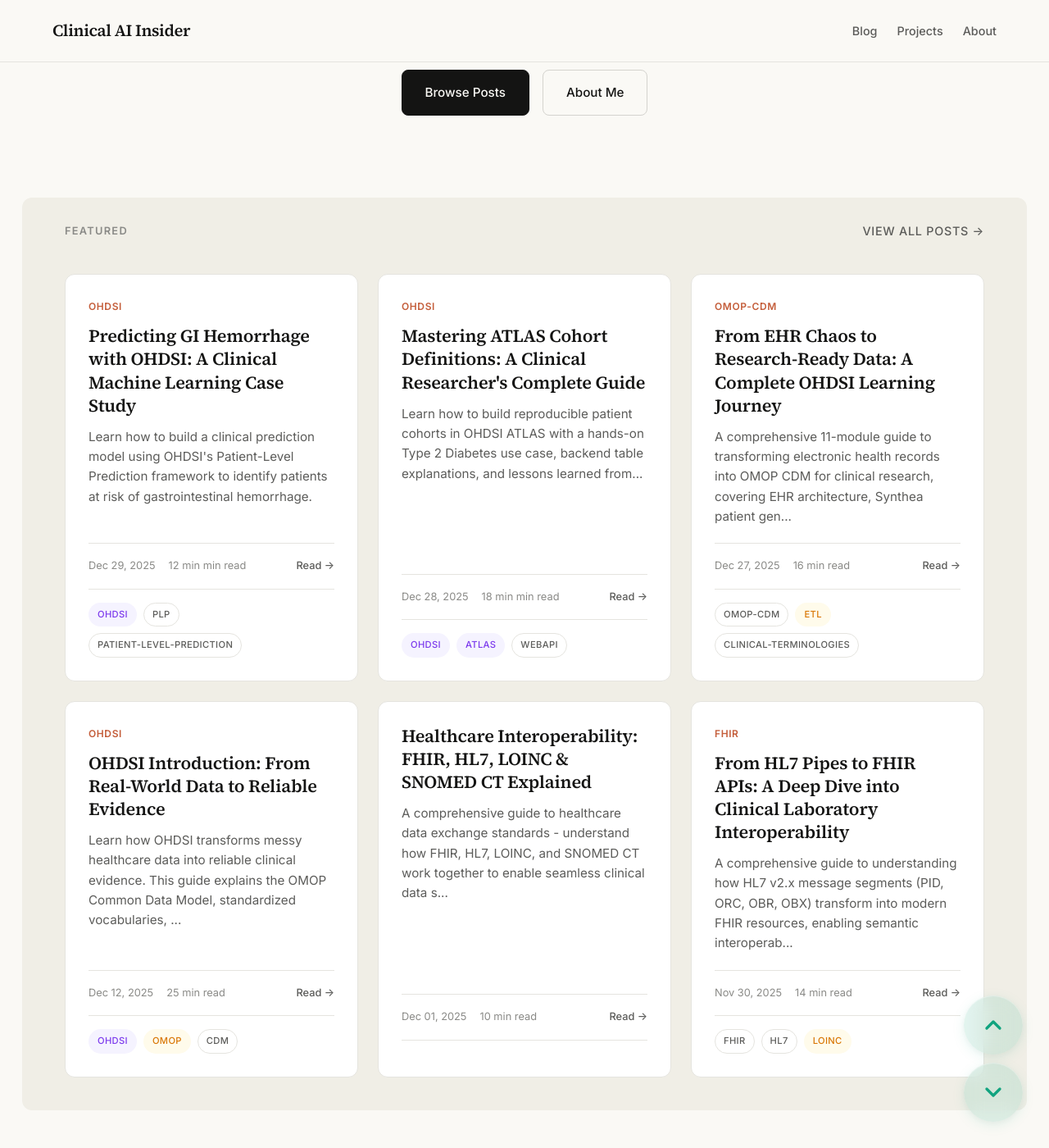
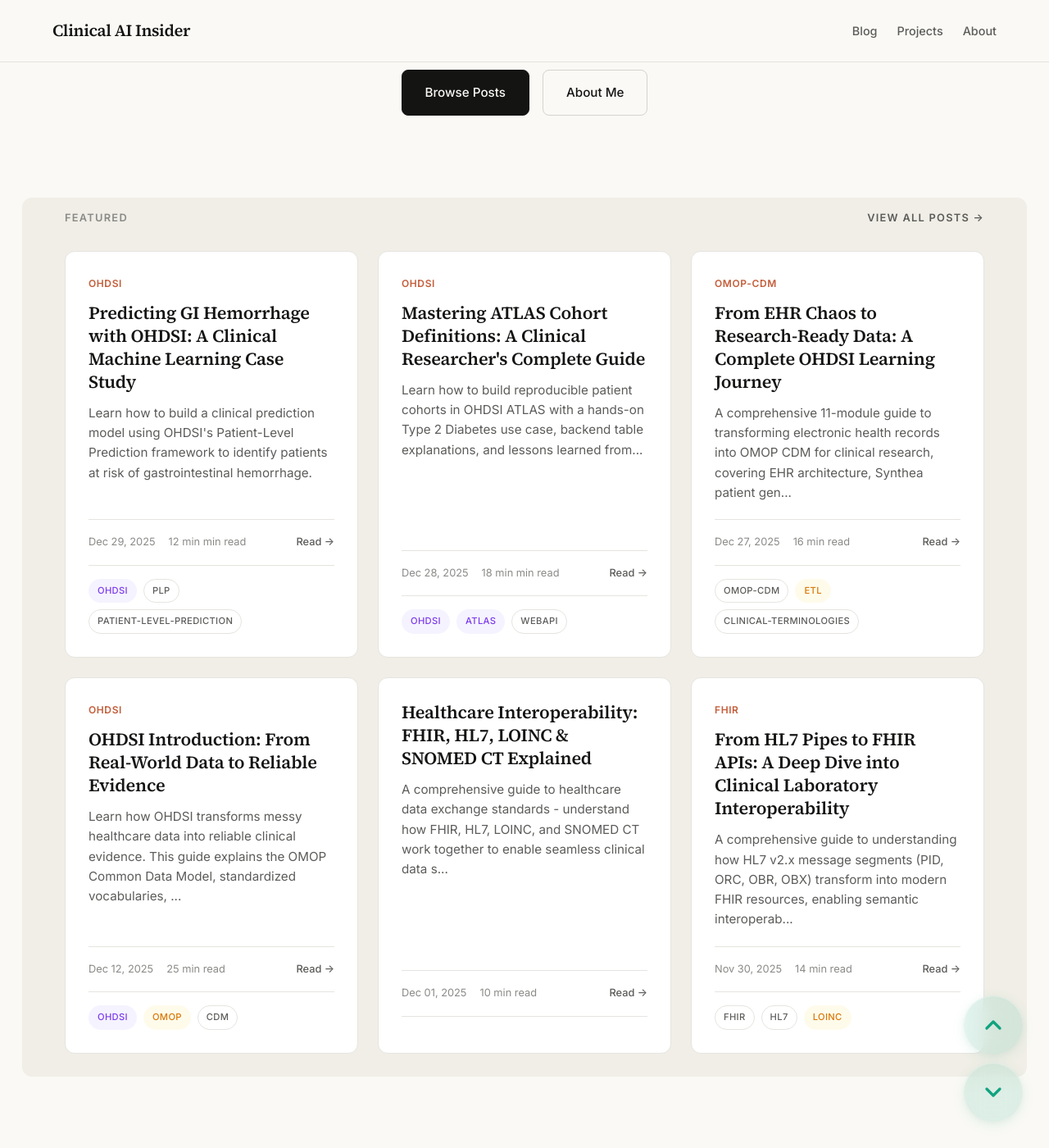
Before and after one commit to clinicalaiinsider/clinicalaiinsider.github.io, a Jekyll site: the page built from index.html, in a window 1280 px wide and 1400 px high, scrolled down 329 px. Shown: the whole window at 82% size. Built offline with Jekyll 4.4.1, drawn with Linux system fonts in a browser that asks for light colours.

Commit message:
Align VIEW ALL POSTS with FEATURED styling and adjust margins
- Match VIEW ALL POSTS font size (0.8rem) and letter-spacing (0.1em) to FEATURED
- Reduce top padding of gray section box by 50% (28px → 14px)
- Adjust section-header margin for consistent spacing (40px → 28px)

🤖 Generated with [Claude Code](https://claude.com/claude-code)

Co-Authored-By: Claude Opus 4.5 <noreply@anthropic.com>

```diff
--- a/assets/css/main.css
+++ b/assets/css/main.css
@@ -254,7 +254,7 @@ main {
 
 /* ========== SECTIONS ========== */
 .section {
-    padding: 28px 28px 40px 28px;
+    padding: 14px 28px 28px 28px;
     background: var(--color-bg-alt);
     border-radius: var(--radius-lg);
     margin: 0 auto 32px auto;
@@ -265,7 +265,7 @@ main {
     display: flex;
     justify-content: space-between;
     align-items: center;
-    margin-bottom: 40px;
+    margin-bottom: 28px;
     max-width: var(--max-width-wide);
     margin-left: auto;
     margin-right: auto;
@@ -291,12 +291,12 @@ main {
 }
 
 .view-all {
-    font-size: 0.9rem;
+    font-size: 0.8rem;
     color: var(--color-text-secondary);
     text-decoration: none;
     text-transform: uppercase;
-    letter-spacing: 0.05em;
-    font-weight: 500;
+    letter-spacing: 0.1em;
+    font-weight: 600;
 }
 
 .view-all:hover {
```
